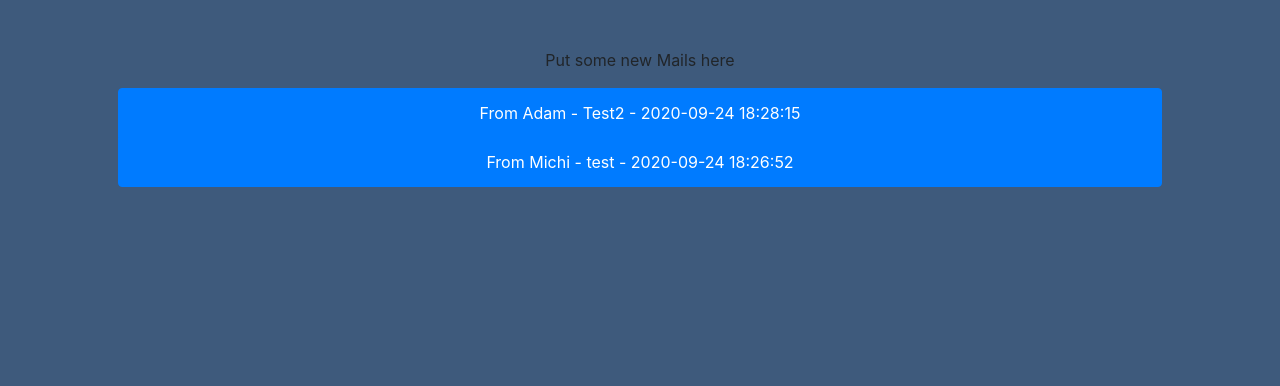
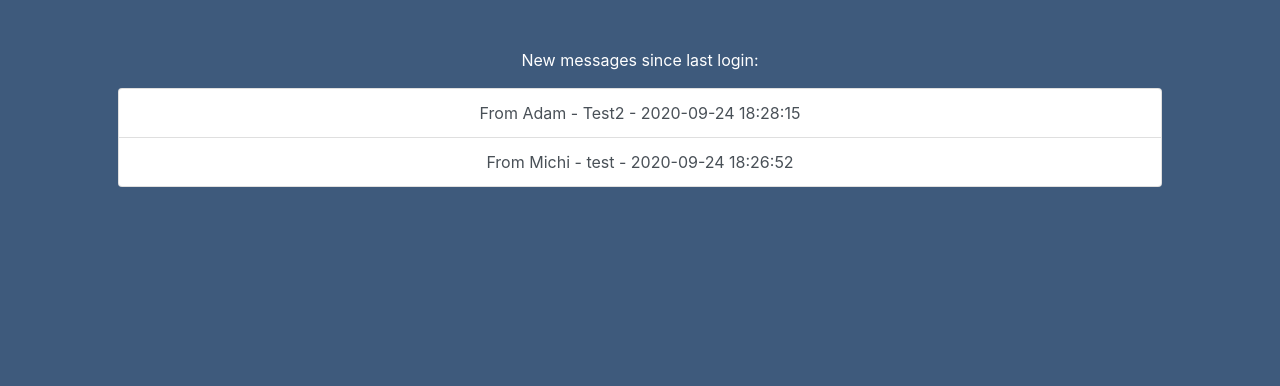
Before and after one commit to michischirmer/Hypermessage, a Flask app: page /inbox in a window 1280 px wide. Shown: the part 74-460 px from the top of the page. Run offline with Flask 2, Linux system fonts and the light colour scheme; a user stored in the database is signed in; data comes from the database, SQL or seed files in the repository; some libraries are stand-ins or nearby versions.

Commit message:
Fixed new messenges feature

```diff
--- a/app.py
+++ b/app.py
@@ -16,6 +16,7 @@ app = Flask(__name__)
 
 # Ensure templates are auto-reloaded
 app.config["TEMPLATES_AUTO_RELOAD"] = True
+
 
 
 @app.after_request
@@ -60,16 +61,24 @@ def settings():
 @app.route("/inbox")
 @login_required
 def inbox():
+
     emails = db.execute("SELECT * FROM mails WHERE recipient=:recipient ORDER BY date DESC;", recipient=session['user_id'])
-    old = []
+    last = db.execute("SELECT last_login FROM users WHERE id=:id", id=session['user_id'])
+    last_login = last[0]['last_login']
+
+    login = datetime.strptime(last_login, "%Y-%m-%d %H:%M:%S")
+
     ls = []
     for row in emails:
         sender = db.execute("SELECT username FROM users WHERE id=:id", id=row['sender'])
         string = "From " + sender[0]['username'] + " - " + row['subject'] + " - " + str(row['date'])
-        if row['read'] == 0:
-            ls.append([string, 0])
+
+        mail_date = datetime.strptime(row['date'], "%Y-%m-%d %H:%M:%S")
+
+        if mail_date > login:
+            ls.append([string, 0, row['id']])
         else:
-            ls.append([string, 1])
+            ls.append([string, 1, row['id']])
 
     return render_template("inbox.html", mails=ls)
 
@@ -140,6 +149,8 @@ def login():
 @app.route("/logout")
 def logout():
     """Log user out"""
+    # keep track when the user last loggin in
+    db.execute("UPDATE [users] SET last_login=:timestamp WHERE id=:id", timestamp=datetime.now(), id=session['user_id'])
 
     # Forget any user_id
     session.clear()
@@ -172,7 +183,6 @@ def register():
                    username=name, password=generate_password_hash(password))
         return redirect("/login")
 
-
 def errorhandler(e):
     """Handle error"""
     if not isinstance(e, HTTPException):
--- a/templates/inbox.html
+++ b/templates/inbox.html
@@ -3,20 +3,44 @@
     Inbox
 {% endblock %}
 
+{% block meta %}
+    <script src="https://ajax.googleapis.com/ajax/libs/jquery/3.1.1/jquery.min.js"></script>
+{% endblock %}
+
 {% block main %}
-    <p>Put some new Mails here</p>
+    <p style="color: white;">New messages since last login:</p>
 
 
-    <div class="list-group">
+    <div class="list-group" id="list">
+        <form action="/inbox" method="post">
         {% for mail in mails %}
             {% if mail[1] == 1 %}
-                <button type="button" class="list-group-item list-group-item-action">{{ mail[0] }}</button>
+                <button id={{mail[2]}} type="button" class="list-group-item list-group-item-action">{{ mail[0] }}</button>
             {% endif %}
             {% if mail[1] == 0 %}
-                <button type="button" class="list-group-item list-group-item-action active">{{ mail[0] }}</button>
+                <button id={{mail[2]}} type="button" class="list-group-item list-group-item-action active">{{ mail[0] }}</button>
             {% endif %}
+
         {% endfor %}
+        </form>
+
     </div>
 
+    <script>
+
+
+        function f(){
+            this.classList.remove("active");
+            let visited = document.createElement('input');
+            visited.name = "visited";
+            visited.type = "hidden";
+            visited.value = parseInt(this.id);
+        }
+
+        buttons = document.querySelectorAll('button');
+        for (i = 0; i < buttons.length; i++){
+            buttons[i].onclick = f;
+        }
+    </script>
 
 {% endblock %}
--- a/templates/layout.html
+++ b/templates/layout.html
@@ -22,6 +22,8 @@
         <script src="https://maxcdn.bootstrapcdn.com/bootstrap/4.1.3/js/bootstrap.min.js"></script>
 
         <title>Mail 50: {% block title %}{% endblock %}</title>
+
+        {% block meta %}{% endblock %}
 
     </head>
 
```
Also changed, not shown: finance.db.
